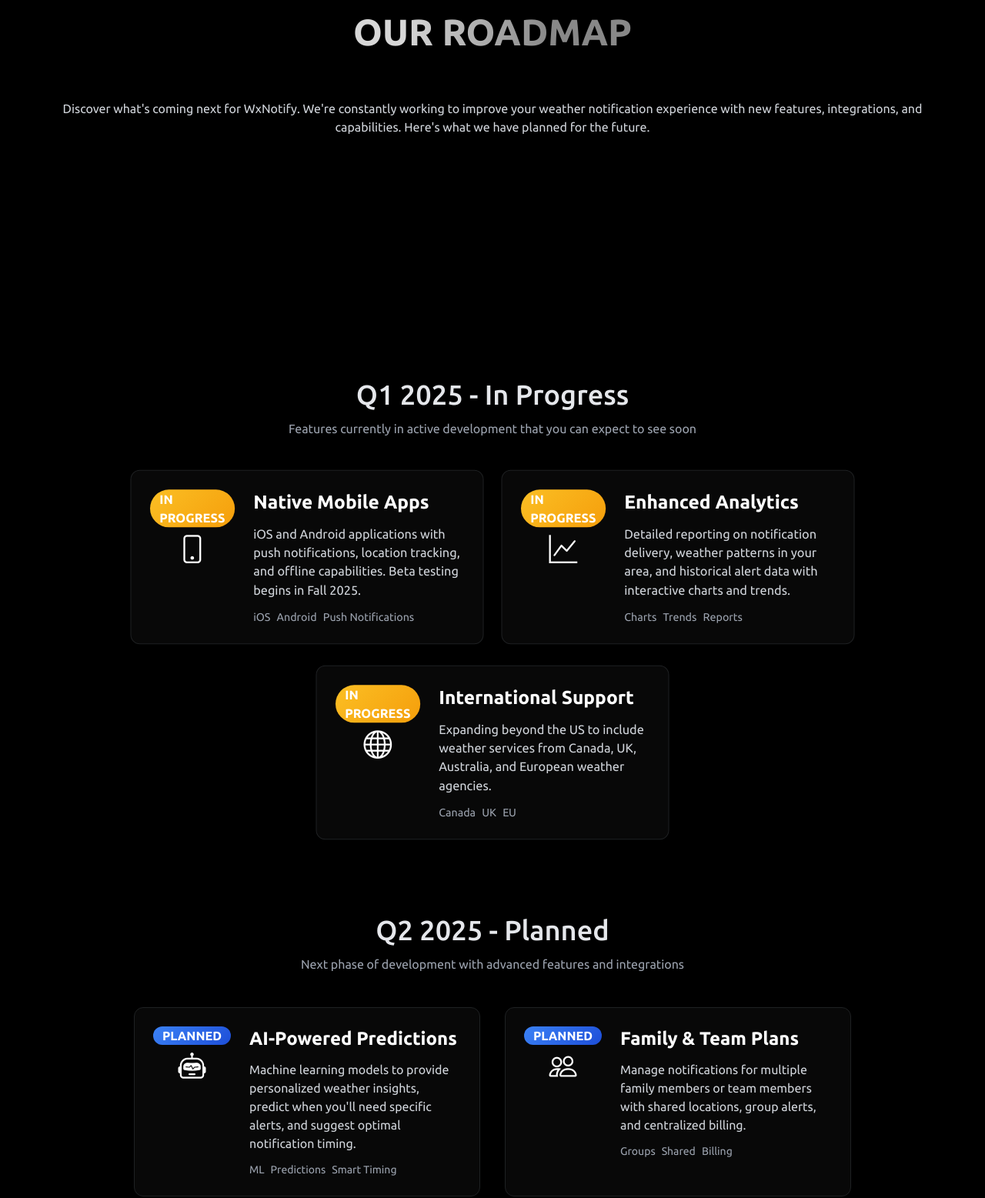
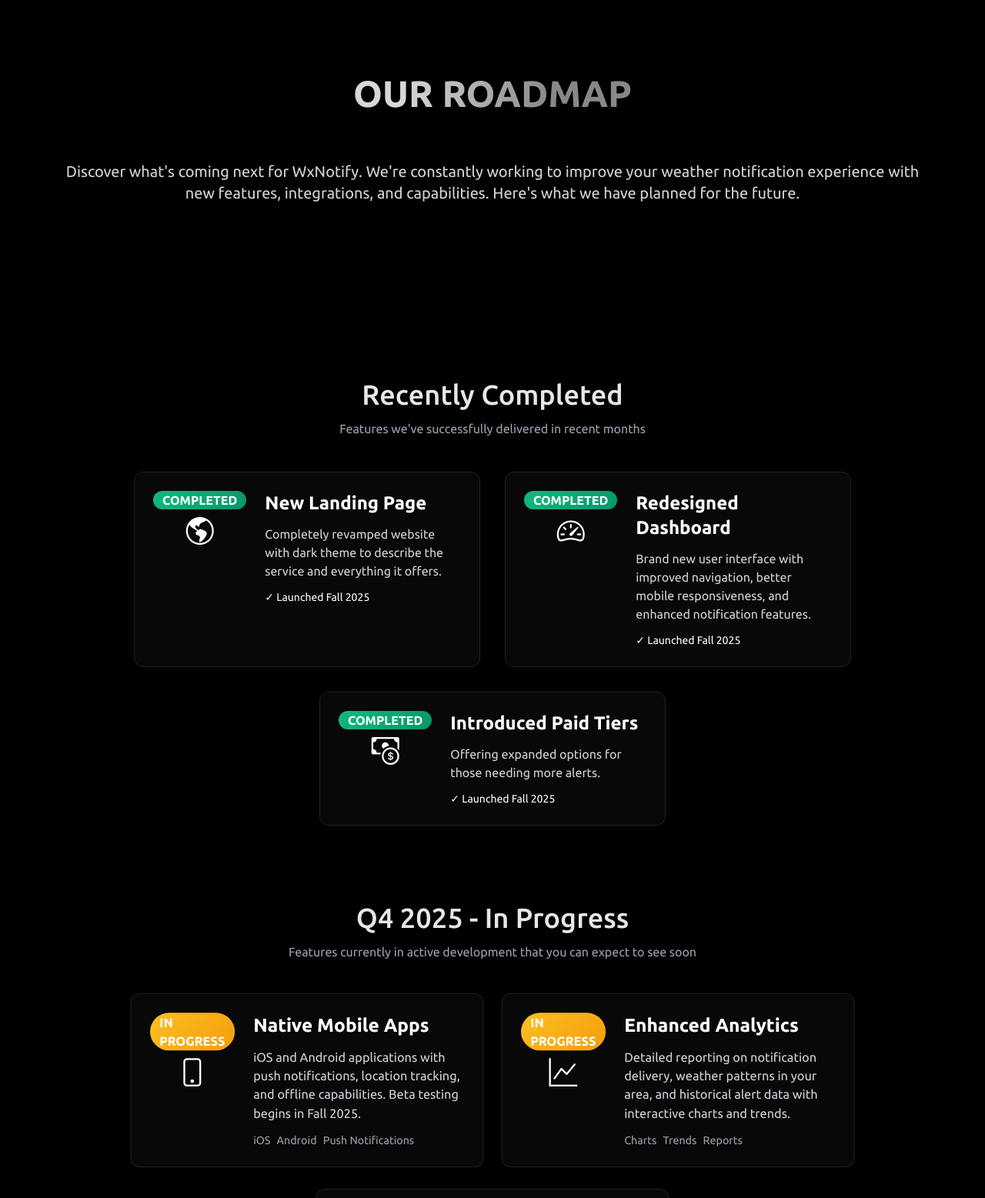
Before and after one commit to wxnotify/landing-page, a website: page roadmap.html in a window 1280 px wide. Shown: the part 63-1620 px from the top of the page at 77% size. Drawn offline with nearby package versions, Linux system fonts and the light colour scheme.

Commit message:
More changes

```diff
--- a/roadmap.html
+++ b/roadmap.html
@@ -109,13 +109,14 @@
 
         <!-- Hero Section -->
         <section
-            class="hero-section tw-relative tw-flex tw-min-h-[60vh] tw-w-full tw-max-w-[100vw] tw-flex-col tw-overflow-hidden tw-pt-[80px]"
+            class="hero-section tw-relative tw-flex tw-min-h-[60vh] tw-w-full tw-max-w-[100vw] tw-flex-col tw-overflow-hidden tw-mt-[60px]"
+            id="hero-section"
         >
             <div
-                class="tw-flex tw-h-full tw-w-full tw-flex-col tw-place-content-center tw-gap-6 tw-p-[5%] max-xl:tw-place-items-center max-lg:tw-p-4"
+                class="tw-flex tw-h-full tw-min-h-[60vh] tw-w-full tw-flex-col tw-place-content-center tw-gap-6 tw-p-[5%] tw-place-items-center"
             >
                 <div
-                    class="tw-flex tw-flex-col tw-place-content-center tw-items-center"
+                    class="tw-flex tw-flex-col tw-place-content-center tw-items-center tw-max-w-[800px]"
                 >
                     <div
                         class="reveal-up gradient-text tw-text-center tw-text-5xl tw-font-semibold tw-uppercase tw-leading-[80px] max-lg:tw-text-4xl max-md:tw-leading-snug"
@@ -123,9 +124,87 @@
                         <span>Our Roadmap</span>
                     </div>
                     <div
-                        class="reveal-up tw-mt-10 tw-max-w-[650px] tw-p-2 tw-text-center tw-text-gray-300 max-lg:tw-max-w-full"
+                        class="reveal-up tw-mt-10 tw-max-w-[650px] tw-p-2 tw-text-center tw-text-gray-300 tw-text-xl max-lg:tw-max-w-full"
                     >
-                        Discover what's coming next for WxNotify. We're constantly working to improve your weather notification experience with new features, integrations, and capabilities. Here's what we have planned for the future.
+                         Discover what's coming next for WxNotify. We're constantly working to improve your weather notification experience with new features, integrations, and capabilities. Here's what we have planned for the future.
+                    </div>
+                </div>
+            </div>
+        </section>
+
+        <!-- Recently Completed Section -->
+        <section
+            class="tw-relative tw-flex tw-w-full tw-max-w-[100vw] tw-flex-col tw-place-content-center tw-place-items-center tw-overflow-hidden tw-p-6"
+        >
+            <div class="tw-mt-8 tw-flex tw-flex-col tw-place-items-center tw-gap-5">
+                <div class="reveal-up tw-mt-5 tw-flex tw-flex-col tw-gap-3 tw-text-center">
+                    <h2 class="tw-text-4xl tw-font-medium tw-text-gray-200 max-md:tw-text-3xl">
+                        Recently Completed
+                    </h2>
+                    <p class="tw-text-gray-400 tw-max-w-[600px]">
+                        Features we've successfully delivered in recent months
+                    </p>
+                </div>
+
+                <div class="tw-mt-6 tw-flex tw-max-w-[90%] tw-flex-wrap tw-place-content-center tw-gap-8 max-lg:tw-flex-col">
+                    <div class="reveal-up timeline-item tw-flex tw-w-[450px] tw-gap-6 tw-rounded-xl tw-border-[1px] tw-border-outlineColor tw-bg-secondary tw-p-6 max-md:tw-w-[320px]">
+                        <div class="tw-flex tw-flex-col tw-place-items-center tw-gap-2">
+                            <div class="status-badge status-completed tw-rounded-full tw-px-3 tw-py-1 tw-text-xs tw-font-semibold tw-text-white">
+                                COMPLETED
+                            </div>
+                            <i class="bi bi-globe-americas tw-text-4xl tw-text-green-400"></i>
+                        </div>
+                        <div class="tw-flex tw-flex-col tw-gap-3">
+                            <h3 class="tw-text-2xl tw-font-semibold max-md:tw-text-xl">
+                                New Landing Page
+                            </h3>
+                            <p class="tw-text-gray-300 max-md:tw-text-sm">
+                                Completely revamped website with dark theme to describe the service and everything it offers.
+                            </p>
+                            <div class="tw-text-sm tw-text-green-400">
+                                ✓ Launched Fall 2025
+                            </div>
+                        </div>
+                    </div>
+
+                    <div class="reveal-up timeline-item tw-flex tw-w-[450px] tw-gap-6 tw-rounded-xl tw-border-[1px] tw-border-outlineColor tw-bg-secondary tw-p-6 max-md:tw-w-[320px]">
+                        <div class="tw-flex tw-flex-col tw-place-items-center tw-gap-2">
+                            <div class="status-badge status-completed tw-rounded-full tw-px-3 tw-py-1 tw-text-xs tw-font-semibold tw-text-white">
+                                COMPLETED
+                            </div>
+                            <i class="bi bi-speedometer2 tw-text-4xl tw-text-green-400"></i>
+                        </div>
+                        <div class="tw-flex tw-flex-col tw-gap-3">
+                            <h3 class="tw-text-2xl tw-font-semibold max-md:tw-text-xl">
+                                Redesigned Dashboard
+                            </h3>
+                            <p class="tw-text-gray-300 max-md:tw-text-sm">
+                                Brand new user interface with improved navigation, better mobile responsiveness, and enhanced notification features.
+                            </p>
+                            <div class="tw-text-sm tw-text-green-400">
+                                ✓ Launched Fall 2025
+                            </div>
+                        </div>
+                    </div>
+
+                    <div class="reveal-up timeline-item tw-flex tw-w-[450px] tw-gap-6 tw-rounded-xl tw-border-[1px] tw-border-outlineColor tw-bg-secondary tw-p-6 max-md:tw-w-[320px]">
+                        <div class="tw-flex tw-flex-col tw-place-items-center tw-gap-2">
+                            <div class="status-badge status-completed tw-rounded-full tw-px-3 tw-py-1 tw-text-xs tw-font-semibold tw-text-white">
+                                COMPLETED
+                            </div>
+                            <i class="bi bi-cash-coin tw-text-4xl tw-text-green-400"></i>
+                        </div>
+                        <div class="tw-flex tw-flex-col tw-gap-3">
+                            <h3 class="tw-text-2xl tw-font-semibold max-md:tw-text-xl">
+                                Introduced Paid Tiers
+                            </h3>
+                            <p class="tw-text-gray-300 max-md:tw-text-sm">
+                                Offering expanded options for those needing more alerts.
+                            </p>
+                            <div class="tw-text-sm tw-text-green-400">
+                                ✓ Launched Fall 2025
+                            </div>
+                        </div>
                     </div>
                 </div>
             </div>
@@ -138,7 +217,7 @@
             <div class="tw-mt-8 tw-flex tw-flex-col tw-place-items-center tw-gap-5">
                 <div class="reveal-up tw-mt-5 tw-flex tw-flex-col tw-gap-3 tw-text-center">
                     <h2 class="tw-text-4xl tw-font-medium tw-text-gray-200 max-md:tw-text-3xl">
-                        Q1 2025 - In Progress
+                        Q4 2025 - In Progress
                     </h2>
                     <p class="tw-text-gray-400 tw-max-w-[600px]">
                         Features currently in active development that you can expect to see soon
@@ -199,15 +278,15 @@
                         </div>
                         <div class="tw-flex tw-flex-col tw-gap-3">
                             <h3 class="tw-text-2xl tw-font-semibold max-md:tw-text-xl">
-                                International Support
+                                Single Sign On
                             </h3>
                             <p class="tw-text-gray-300 max-md:tw-text-sm">
-                                Expanding beyond the US to include weather services from Canada, UK, Australia, and European weather agencies.
+                                Expanding sign-in options by integrating with other popular cloud services.
                             </p>
                             <div class="tw-flex tw-gap-2 tw-text-sm tw-text-gray-400">
-                                <span class="tw-bg-gray-700 tw-rounded-full tw-px-2 tw-py-1">Canada</span>
-                                <span class="tw-bg-gray-700 tw-rounded-full tw-px-2 tw-py-1">UK</span>
-                                <span class="tw-bg-gray-700 tw-rounded-full tw-px-2 tw-py-1">EU</span>
+                                <span class="tw-bg-gray-700 tw-rounded-full tw-px-2 tw-py-1">Facebook</span>
+                                <span class="tw-bg-gray-700 tw-rounded-full tw-px-2 tw-py-1">GitHub</span>
+                                <span class="tw-bg-gray-700 tw-rounded-full tw-px-2 tw-py-1">Slack</span>
                             </div>
                         </div>
                     </div>
@@ -222,7 +301,7 @@
             <div class="tw-mt-8 tw-flex tw-flex-col tw-place-items-center tw-gap-5">
                 <div class="reveal-up tw-mt-5 tw-flex tw-flex-col tw-gap-3 tw-text-center">
                     <h2 class="tw-text-4xl tw-font-medium tw-text-gray-200 max-md:tw-text-3xl">
-                        Q2 2025 - Planned
+                        Q1 2026 - Planned
                     </h2>
                     <p class="tw-text-gray-400 tw-max-w-[600px]">
                         Next phase of development with advanced features and integrations
@@ -306,7 +385,7 @@
             <div class="tw-mt-8 tw-flex tw-flex-col tw-place-items-center tw-gap-5">
                 <div class="reveal-up tw-mt-5 tw-flex tw-flex-col tw-gap-3 tw-text-center">
                     <h2 class="tw-text-4xl tw-font-medium tw-text-gray-200 max-md:tw-text-3xl">
-                        Q3 2025 - Research & Planning
+                        Q3 2026 - Research & Planning
                     </h2>
                     <p class="tw-text-gray-400 tw-max-w-[600px]">
                         Innovative features we're exploring and validating with our community
@@ -376,44 +455,6 @@
                                 <span class="tw-bg-gray-700 tw-rounded-full tw-px-2 tw-py-1">CarPlay</span>
                                 <span class="tw-bg-gray-700 tw-rounded-full tw-px-2 tw-py-1">Android Auto</span>
                                 <span class="tw-bg-gray-700 tw-rounded-full tw-px-2 tw-py-1">Tesla</span>
-                            </div>
-                        </div>
-                    </div>
-                </div>
-            </div>
-        </section>
-
-        <!-- Recently Completed Section -->
-        <section
-            class="tw-relative tw-flex tw-w-full tw-max-w-[100vw] tw-flex-col tw-place-content-center tw-place-items-center tw-overflow-hidden tw-p-6"
-        >
-            <div class="tw-mt-8 tw-flex tw-flex-col tw-place-items-center tw-gap-5">
-                <div class="reveal-up tw-mt-5 tw-flex tw-flex-col tw-gap-3 tw-text-center">
-                    <h2 class="tw-text-4xl tw-font-medium tw-text-gray-200 max-md:tw-text-3xl">
-                        Recently Completed
-                    </h2>
-                    <p class="tw-text-gray-400 tw-max-w-[600px]">
-                        Features we've successfully delivered in recent months
-                    </p>
-                </div>
-
-                <div class="tw-mt-6 tw-flex tw-max-w-[90%] tw-flex-wrap tw-place-content-center tw-gap-8 max-lg:tw-flex-col">
-                    <div class="reveal-up timeline-item tw-flex tw-w-[450px] tw-gap-6 tw-rounded-xl tw-border-[1px] tw-border-outlineColor tw-bg-secondary tw-p-6 max-md:tw-w-[320px]">
-                        <div class="tw-flex tw-flex-col tw-place-items-center tw-gap-2">
-                            <div class="status-badge status-completed tw-rounded-full tw-px-3 tw-py-1 tw-text-xs tw-font-semibold tw-text-white">
-                                COMPLETED
-                            </div>
-                            <i class="bi bi-palette tw-text-4xl tw-text-green-400"></i>
-                        </div>
-                        <div class="tw-flex tw-flex-col tw-gap-3">
-                            <h3 class="tw-text-2xl tw-font-semibold max-md:tw-text-xl">
-                                Redesigned Dashboard
-                            </h3>
-                            <p class="tw-text-gray-300 max-md:tw-text-sm">
-                                Brand new user interface with improved navigation, better mobile responsiveness, and enhanced accessibility features.
-                            </p>
-                            <div class="tw-text-sm tw-text-green-400">
-                                ✓ Launched September 2025
                             </div>
                         </div>
                     </div>
```
Also changed, not shown: index.html (+22 -17 lines), integrations.html (+4 -3 lines), terms-of-use.html (+4 -4 lines).
